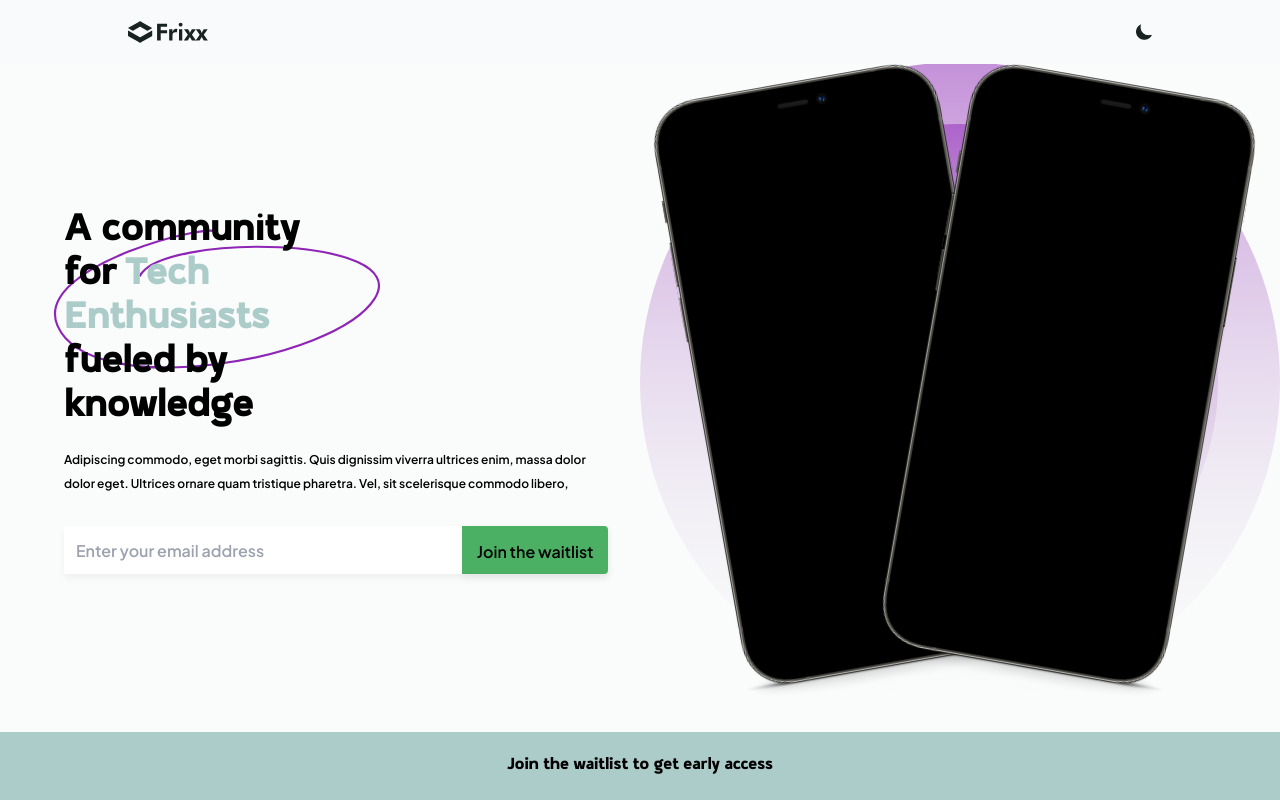
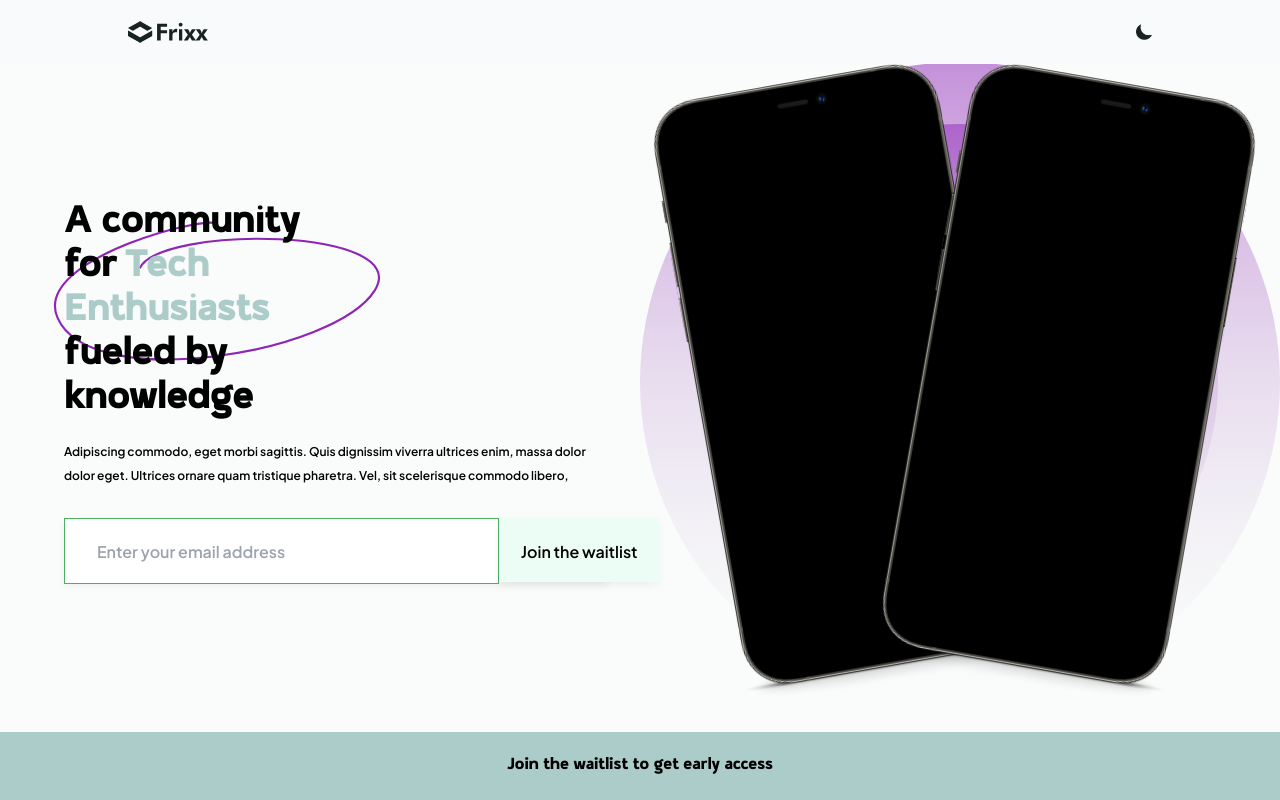
Before and after one commit to alli-Codes/Frixx-waitlist-first-version-, a Vue app: page / in a window 1280 px wide. Shown: the top 800 px of the page. Built offline with nearby package versions, Linux system fonts and the light colour scheme.

Commit message:
Styling this componenet

```diff
--- a/src/components/landing-page/LandingPage.vue
+++ b/src/components/landing-page/LandingPage.vue
@@ -26,10 +26,12 @@
                     dignissim viverra ultrices enim, massa dolor dolor eget. Ultrices ornare quam tristique pharetra.
                     Vel, sit scelerisque commodo libero,</p>
 
-                <div id="input__field" class="w-full flex mt-8 shadow-3xl rounded">
-                    <input id="input" type="text" class=" flex shrink w-4/5 p-3" placeholder="Enter your email address">
-                    <button
-                        class="flex shrink w-40  items-center justify-center text-center font-semibold bg-green shadow-3xl rounded-r">
+                <div id="input__field" class="w-full h-28 lg:h-16 flex flex-col justify-between lg:flex-row mt-8 lg:shadow-3xl rounded">
+                    <input id="input" type="email" class=" flex flex-1 lg:flex-none shrink lg:w-4/5 text-center lg:text-left lg:p-8 placeholder:text-center lg:placeholder:text-left placeholder:font-semibold border border-green border-solid disabled:bg-slate-50 disabled:text-slate-500 disabled:border-slate-200 disabled:shadow-none
+      invalid:border-pink-500 invalid:text-pink-600
+      focus:invalid:border-pink-500 focus:invalid:ring-pink-500" @input="emailValidity" placeholder="Enter your email address">
+                    <button :disabled="isEnabled"
+                        class=" mt-4 lg:mt-0 flex flex-1 lg:flex-none shrink lg:w-40  items-center justify-center text-center font-semibold  lg:shadow-3xl rounded-r" :class="[bgColor]">
                         <p class="text-center text-sm lg:text-base">
 
                             Join the waitlist
@@ -68,7 +70,23 @@ export default {
                 strokeColor: '#8E25B6',
                 top: '-25',
                 left: '-27',
-            }
+            },
+            bgColor: 'bg-emerald-50',
+            isDisabled: true,
+        }
+    },
+
+    methods: {
+        greet(){
+            !this.isDisabled ? this.bgColor = 'bg-green' : this.bgColor = 'bg-emerald-50'
+        },
+        emailValidity(e){
+            if( e.target.checkValidity() && e.data)
+                this.isDisabled = false
+            else
+                this.isDisabled = true
+
+            this.greet()
         }
     }
 
@@ -85,7 +103,5 @@ export default {
     outline: none;
 }
 
-#input::placeholder {
-    font-weight: 600;
-}
+
 </style>
```
